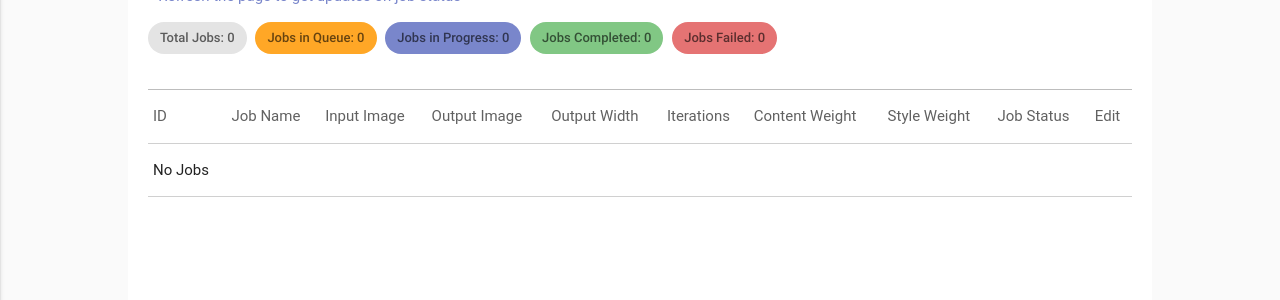
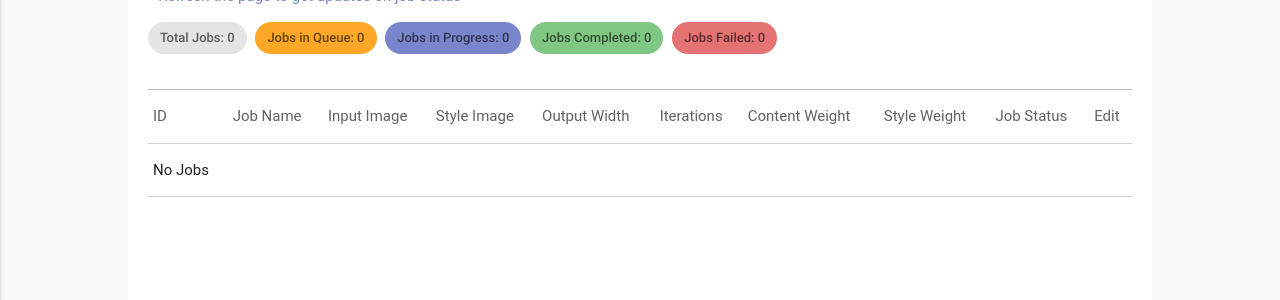
Before and after one commit to Pineapplebun/deepstyleserver, a Django app: page /deepstyle/ in a window 1280 px wide. Shown: the part 251-551 px from the top of the page. Run offline with Django 3.2, Linux system fonts and the light colour scheme; the visitor is signed in with stand-in values (Sample User, id 1); data that the repository does not hold is empty; some libraries are stand-ins or nearby versions.

Commit message:
Update index.html

```diff
--- a/dswebsite/deepstyle/templates/deepstyle/index.html
+++ b/dswebsite/deepstyle/templates/deepstyle/index.html
@@ -24,7 +24,7 @@
 				<th>ID</th>
 				<th>Job Name</th>
         <th>Input Image</th>
-				<th>Output Image</th>
+				<th>Style Image</th>
         <th>Output Width</th>
 				<th>Iterations</th>
 				<th>Content Weight</th>
@@ -45,7 +45,7 @@
 					<td>{{ job.id }}</td>
 					<td><a href="{% url 'deepstyle:detail' job.id %}">{{ job.job_name }}</a></td>
 					<td>{{ job.input_image.path|remove:"/app/media/" }}</td>
-					<td>{{ job.output_image.path|remove:"/app/media/" }}</td>
+					<td>{{ job.style_image.path|remove:"/app/media/" }}</td>
           <td>{{ job.output_width }}</td>
           <td>{{ job.iterations }}</td>
 					<td>{{ job.style_weight }}</td>
```
